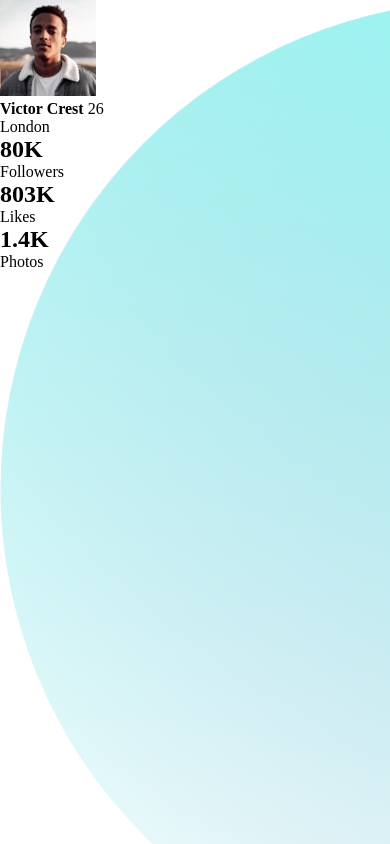
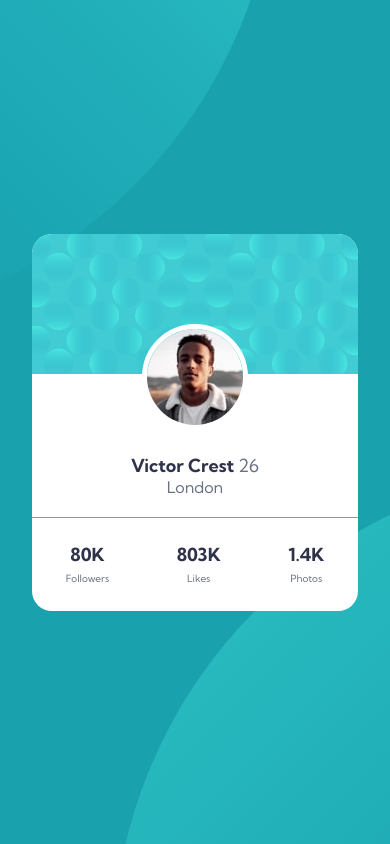
Before and after one commit to KingJosephI/profile-card-component-main, a plain HTML site: page index.html in a window 390 px wide. Drawn offline with Linux system fonts and the light colour scheme.

Commit message:
style: add media queries rules for small devices

```diff
--- a/index.html
+++ b/index.html
@@ -3,43 +3,27 @@
   <head>
     <meta charset="UTF-8" />
     <meta name="viewport" content="width=device-width, initial-scale=1.0" />
-    <!-- displays site properly based on user's device -->
-
     <link
       rel="icon"
       type="image/png"
       sizes="32x32"
       href="./images/favicon-32x32.png"
     />
-
+    <link rel="stylesheet" href="./style.css" />
     <title>Frontend Mentor | Profile card component</title>
-
-    <!-- Feel free to remove these styles or customise in your own stylesheet 👍 -->
-    <style>
-      * {
-        margin: 0;
-        padding: 0;
-        box-sizing: border-box;
-      }
-
-      body {
-        background-image: url('./images/bg-pattern-top.svg'),
-          url('./images/bg-pattern-bottom.svg');
-      }
-    </style>
   </head>
   <body>
     <section>
-      <div>
-        <img src="./images/image-victor.jpg" alt="" />
-      </div>
+      <div class="image-container"></div>
 
-      <div>
-        <strong>Victor Crest</strong> <span>26</span>
+      <img src="./images/image-victor.jpg" alt="" />
+
+      <div class="identity">
+        <strong class="name">Victor Crest</strong> <span>26</span>
         <div>London</div>
       </div>
 
-      <div>
+      <div class="stats">
         <div>
           <h2>80K</h2>
           <span>Followers</span>
--- /dev/null
+++ b/style.css
@@ -0,0 +1,90 @@
+@import url('https://fonts.googleapis.com/css2?family=Kumbh+Sans:wght@100;200;300;400;500;600;700;800;900&display=swap');
+* {
+  margin: 0;
+  padding: 0;
+  box-sizing: border-box;
+}
+
+body {
+  font-family: 'Kumbh Sans', sans-serif;
+  background-color: hsl(185, 75%, 39%);
+  background-image: url('./images/bg-pattern-top.svg'),
+    url('./images/bg-pattern-bottom.svg');
+  background-position: top -28.125rem left -15.625rem,
+    bottom -28.125rem right -15.625rem;
+  background-repeat: no-repeat;
+  display: flex;
+  justify-content: center;
+  align-items: center;
+  min-height: 100vh;
+  font-size: 16px;
+}
+
+section {
+  width: 21.875rem;
+  background-color: #fff;
+  border-radius: 1.25rem;
+  overflow: hidden;
+  text-align: center;
+}
+
+section .image-container {
+  background-image: url('./images/bg-pattern-card.svg');
+  min-height: 8.75rem;
+}
+
+.stats {
+  display: flex;
+  justify-content: space-around;
+  align-items: flex-end;
+  border-top: 1px solid #979797;
+  padding: 1.5625rem 0;
+}
+
+img {
+  border-radius: 50%;
+  border: 0.3125rem solid #fff;
+  margin-top: -3.125rem;
+}
+
+.identity {
+  padding: 1.25rem 0;
+}
+
+.name {
+  font-size: 1.125rem;
+}
+
+.name,
+h2 {
+  color: #2e3349;
+  font-size: 1.125rem;
+  font-weight: 700;
+}
+
+.stats span,
+.identity span,
+.identity > div {
+  color: #6b7082;
+}
+
+.identity span {
+  font-size: 1.125rem;
+}
+
+.stats span {
+  font-size: 0.625rem;
+}
+
+@media (max-width: 48em) {
+  body {
+    background-image: url('./images/bg-pattern-top.svg'),
+      url('./images/bg-pattern-bottom.svg');
+    background-position: top -40.625rem left -43.75rem,
+      bottom -37.5rem right -43.75rem;
+  }
+
+  section {
+    width: 20.375rem;
+  }
+}
```
